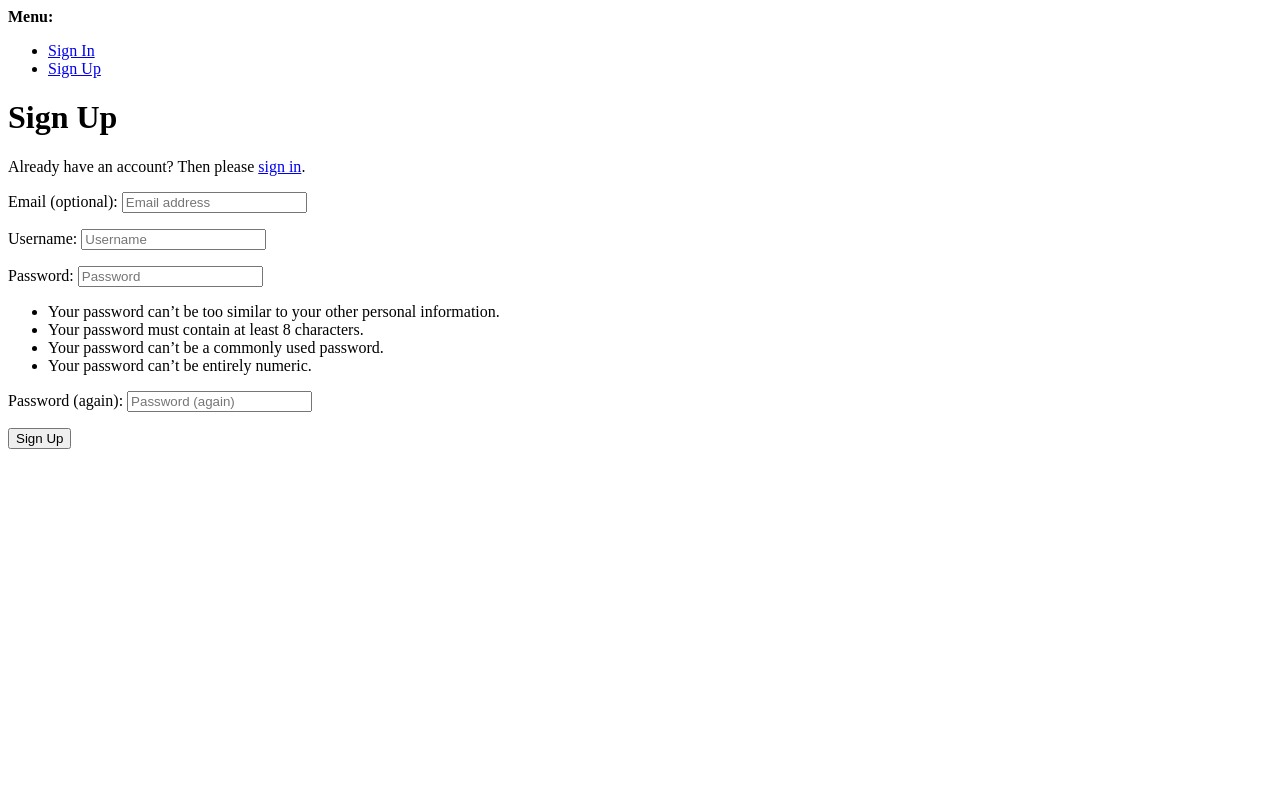
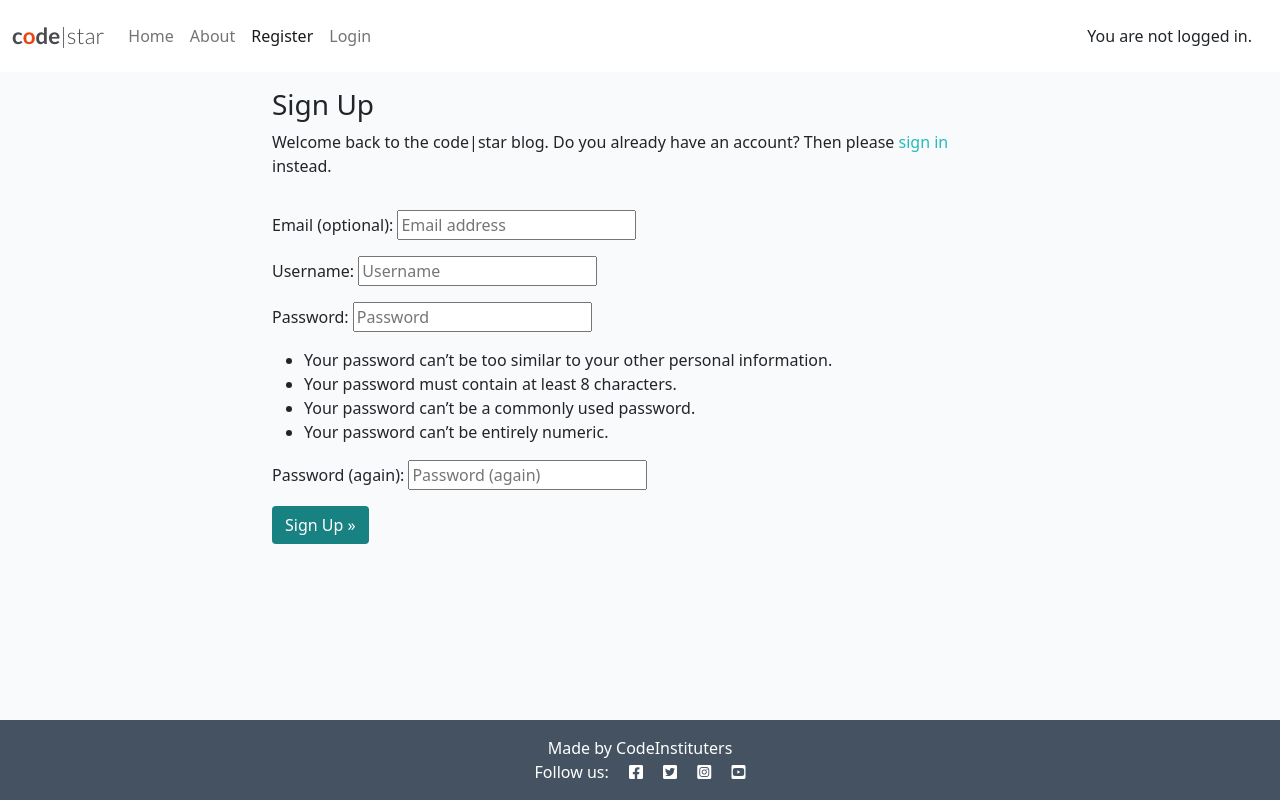
Before and after one commit to Joshuadrp/Django_Blog, a Django app: page /accounts/signup/ in a window 1280 px wide. Run offline with Django 5.2, Linux system fonts and the light colour scheme; parts of the project's set-up code (start-up, migrations or seed data) failed here and were passed over; some libraries are stand-ins or nearby versions.

Commit message:
Update signup.html, now styled.

```diff
--- a/templates/account/signup.html
+++ b/templates/account/signup.html
@@ -1,38 +1,36 @@
-{% extends "account/base_entrance.html" %}
+{% extends "base.html" %}
 {% load allauth i18n %}
 {% block head_title %}
     {% trans "Signup" %}
 {% endblock head_title %}
 {% block content %}
-    {% element h1 %}
-        {% trans "Sign Up" %}
-    {% endelement %}
-    {% setvar link %}
-        <a href="{{ login_url }}">
-        {% endsetvar %}
-        {% setvar end_link %}
-        </a>
-    {% endsetvar %}
-    {% element p %}
-        {% blocktranslate %}Already have an account? Then please {{ link }}sign in{{ end_link }}.{% endblocktranslate %}
-    {% endelement %}
-    {% if not SOCIALACCOUNT_ONLY %}
-        {% url 'account_signup' as action_url %}
-        {% element form form=form method="post" action=action_url tags="entrance,signup" %}
-            {% slot body %}
-                {% csrf_token %}
-                {% element fields form=form unlabeled=True %}
-                {% endelement %}
-                {{ redirect_field }}
-            {% endslot %}
-            {% slot actions %}
-                {% element button tags="prominent,signup" type="submit" %}
-                    {% trans "Sign Up" %}
-                {% endelement %}
-            {% endslot %}
-        {% endelement %}
-    {% endif %}
-    {% if SOCIALACCOUNT_ENABLED %}
-        {% include "socialaccount/snippets/login.html" with page_layout="entrance" %}
-    {% endif %}
+<div class="container">
+    <div class="row">
+      <div class="col-md-8 mt-3 offset-md-2">
+        <h3>{% trans "Sign Up" %}</h3>
+
+        <p>{% blocktrans %}
+          Welcome back to the code|star blog.
+          Do you already have an account? Then please
+          <a class="link" href="{{ login_url }}">sign in</a>
+          instead.
+        {% endblocktrans %}</p>
+      </div>
+    </div>
+    <div class="row">
+      <div class="col-md-8 mt-3 offset-md-2">
+        <form class="signup" id="signup_form" method="post"
+          action="{% url 'account_signup' %}">
+          {% csrf_token %}
+          {{ form.as_p }}
+          {% if redirect_field_value %}
+          <input type="hidden" name="{{ redirect_field_name }}"
+            value="{{ redirect_field_value }}" />
+          {% endif %}
+          <button class="btn btn-signup right" type="submit">
+            {% trans "Sign Up" %} &raquo;</button>
+        </form>
+      </div>
+    </div>
+  </div>
 {% endblock content %}
```
